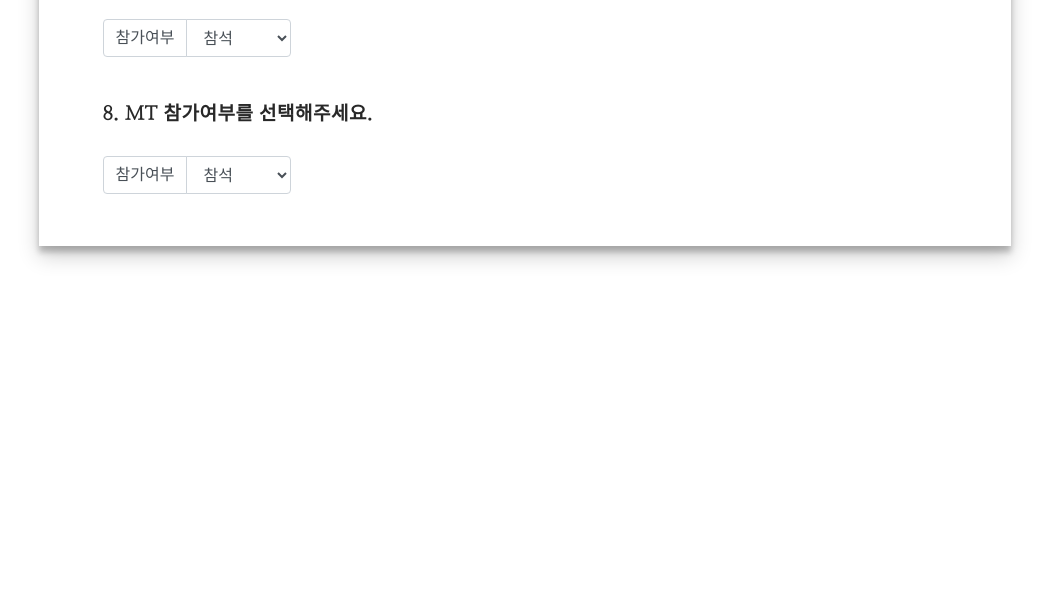
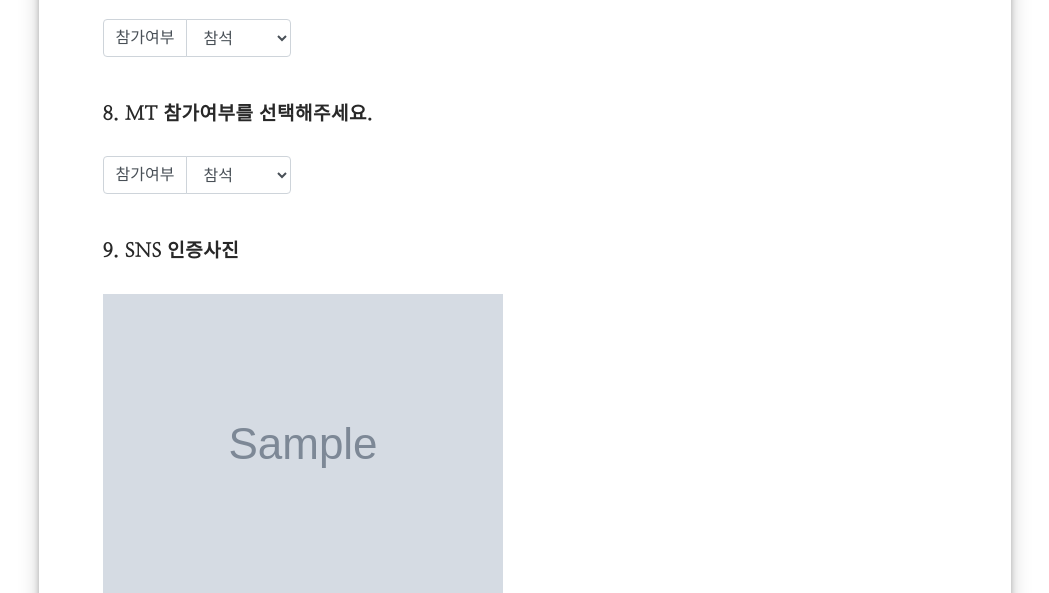
Before and after one commit to KwonL/KUSITMS-application-server, a Django app: template server/templates/apply/scoring.html in a window 1280 px wide. Shown: the part 3735-4328 px from the top of the page, without its empty margins (115-1164 px from the left). Before the commit the page ends 3998 px from the top, so only its background shows below. Run offline with Django 3.2, Linux system fonts and the light colour scheme; the template is opened without the code that fills it: most values are stand-ins (such as "Sample title", 1, 10 or a date in 2020); grey boxes marked "Sample" are stand-in pictures; parts of the project's set-up code (start-up, migrations or seed data) failed here and were passed over; some libraries are stand-ins or nearby versions.

Commit message:
Add sns images for scoring page

```diff
--- a/server/apps/apply/views.py
+++ b/server/apps/apply/views.py
@@ -79,3 +79,6 @@ class ApplyListView(ListView):
 class ApplyDetailView(DetailView):
     model = ApplyForm
     template_name = 'apply/scoring.html'
+
+    def get_queryset(self):
+        return super().get_queryset()
--- a/server/templates/apply/scoring.html
+++ b/server/templates/apply/scoring.html
@@ -527,6 +527,10 @@ body{font-family: Roboto;}blockquote{border-color: #197bc6;}.display-1{font-fami
       </div>
     </fieldset>
   </div>
+  <p class="question-text"><b>9. SNS 인증사진</b></p>
+  {% for sns_img in object.sns_images.all %}
+  <img src="{{ sns_img.image.url }}" />
+  {% endfor %}
 </div>
 
 
```
